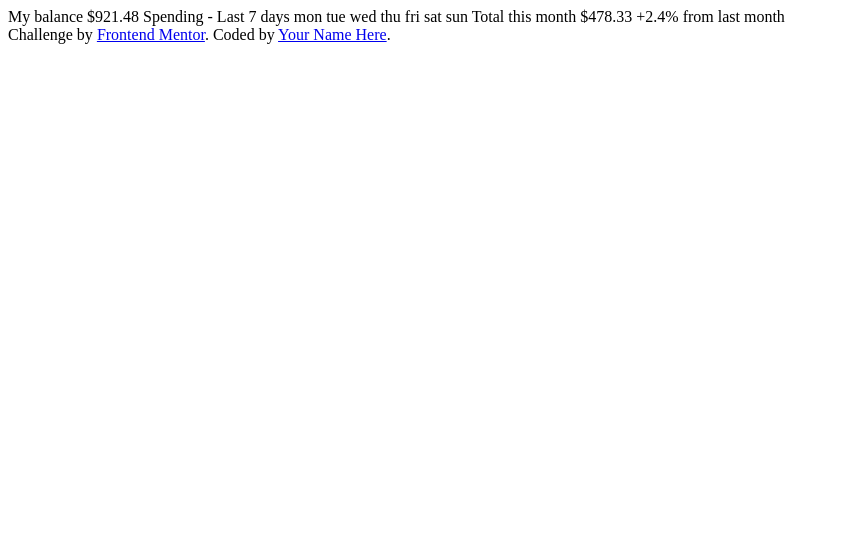
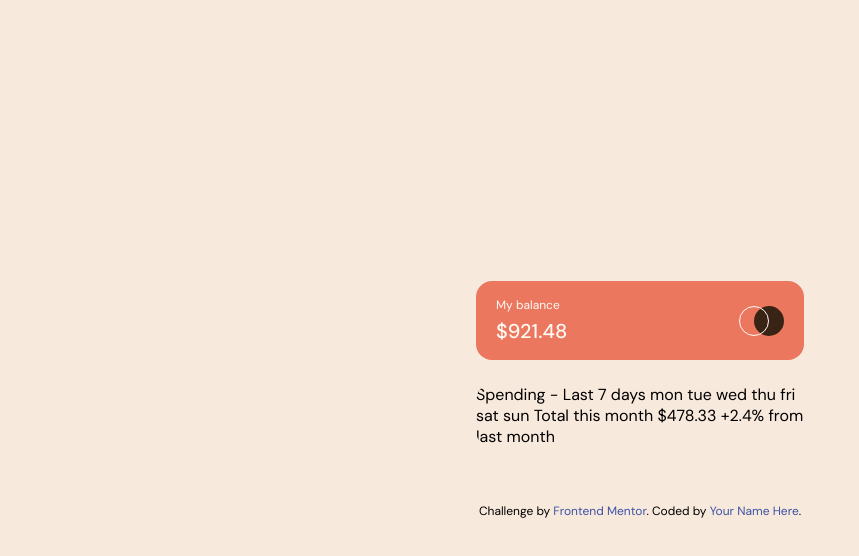
Before and after one commit to nonchain/Frontend-Mentor-Solutions, a plain HTML site: page expenses-chart-component/index.html in a window 1280 px wide. Shown: the whole page, without its empty margins (0-859 px from the left). Drawn offline with Linux system fonts and the light colour scheme.

Commit message:
Designed Chart header

```diff
--- a/expenses-chart-component/index.html
+++ b/expenses-chart-component/index.html
@@ -1,19 +1,40 @@
 <!DOCTYPE html>
 <html lang="en">
+
 <head>
   <meta charset="UTF-8">
-  <meta name="viewport" content="width=device-width, initial-scale=1.0"> <!-- displays site properly based on user's device -->
+  <meta name="viewport" content="width=device-width, initial-scale=1.0">
+  <!-- displays site properly based on user's device -->
   <link rel="icon" type="image/png" sizes="32x32" href="./images/favicon-32x32.png">
   <link href="https://fonts.googleapis.com/css2?family=DM+Sans:wght@400;500;700&display=swap" rel="stylesheet">
   <title>Frontend Mentor | Expenses chart component</title>
 
+  <link rel="stylesheet" href="styles.css">
+
   <!-- Feel free to remove these styles or customise in your own stylesheet 👍 -->
 </head>
+
 <body>
 
+  <div class="content">
+    <div class="chart">
+      <div class="card">
+        <div class="chart__header">
+
+          <div class="balance">
+            <span>
               My balance
+            </span>
+            <span class="balance__amount">
               $921.48
+            </span>
+          </div>
 
+          <div class="shape"></div>
+        </div>
+      </div>
+
+      <div class="card">
         Spending - Last 7 days
 
         mon
@@ -29,10 +50,14 @@
 
         +2.4%
         from last month
+      </div>
+    </div>
 
     <div class="attribution">
       Challenge by <a href="https://www.frontendmentor.io?ref=challenge" target="_blank">Frontend Mentor</a>.
       Coded by <a href="#">Your Name Here</a>.
     </div>
+  </div>
 </body>
+
 </html>
--- a/expenses-chart-component/styles.css
+++ b/expenses-chart-component/styles.css
@@ -1,3 +1,27 @@
+:root {
+   /*========== COLOR ==========*/
+   --soft-red: hsl(10, 79%, 65%);
+   --cyan: hsl(186, 34%, 60%);
+
+   --dark-brown: hsl(25, 47%, 15%);
+   --medium-brown: hsl(28, 10%, 53%);
+   --cream: hsl(27, 66%, 92%);
+   --very-pale-orange: hsl(33, 100%, 98%);
+
+   /*========== FONT ==========*/
+   --font-bold: 700;
+   --font-medium: 500;
+   --font-normal: 400;
+
+   --text-xs: .75rem;
+   --text-sm: .812rem;
+   --text-md: 1rem;
+   --text-lg: 1.25rem;
+   --text-xl: 1.5rem;
+   --text-2xl: 2rem;
+
+}
+
 * {
    padding: 0;
    margin: 0;
@@ -6,6 +30,7 @@
 
 body {
    height: 100vh;
+   background-color: var(--cream);
    display: flex;
    align-items: center;
    justify-content: center;
@@ -14,6 +39,14 @@ body {
 
 a {
    text-decoration: none;
+   transition: 0.3s ease-out;
+}
+
+.content {
+   display: flex;
+   flex-direction: column;
+   align-items: center;
+   gap: 3.5rem;
 }
 
 .attribution {
@@ -24,3 +57,71 @@ a {
 .attribution a {
    color: hsl(228, 45%, 44%);
 }
+
+.attribution a:hover {
+   color: hsl(228, 45%, 40%);
+   font-size: 0.8rem;
+}
+
+/*==================== PROJECT CSS ====================*/
+.card {
+   width: 100%;
+   border-radius: 16px;
+   overflow: hidden;
+}
+
+.chart {
+   width: 328px;
+   display: flex;
+   flex-direction: column;
+   align-items: center;
+   gap: 1.5rem;
+}
+
+:is(.chart__header, .chart__body) {
+   padding: 1rem 1.25rem;
+}
+
+/*========== CHART HEADER ==========*/
+.chart__header {
+   width: 100%;
+   background-color: var(--soft-red);
+   color: var(--very-pale-orange);
+   display: flex;
+   align-items: center;
+   justify-content: space-between;
+}
+
+.balance {
+   display: flex;
+   flex-direction: column;
+   align-items: flex-start;
+   gap: .35rem;
+}
+.balance > span {
+   font-size: var(--text-xs);
+   font-weight: var(--font-normal);
+}
+.balance > .balance__amount {
+   font-size: var(--text-lg);
+   font-weight: var(--font-medium);
+}
+
+.shape {
+   width: 30px;
+   height: 30px;
+   background-color: var(--dark-brown);
+   border-radius: 99px;
+   position: relative;
+}
+.shape::after {
+   content: '';
+   width: 28px;
+   height: 28px;
+   background-color: transparent;
+   border: 1px var(--very-pale-orange) solid ;
+   border-radius: 99px;
+   position: absolute;
+   left: -50%;
+   top: 0;
+}
```
Lines whose indentation alone changed are shown as unchanged.
